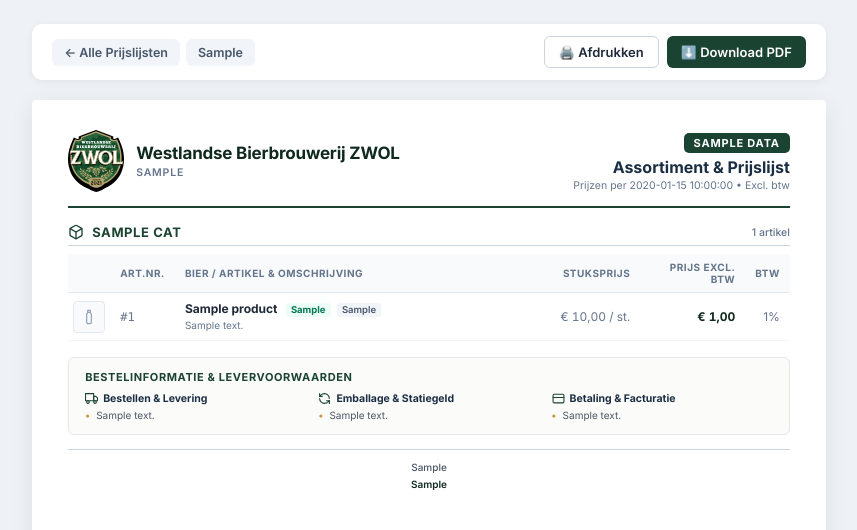
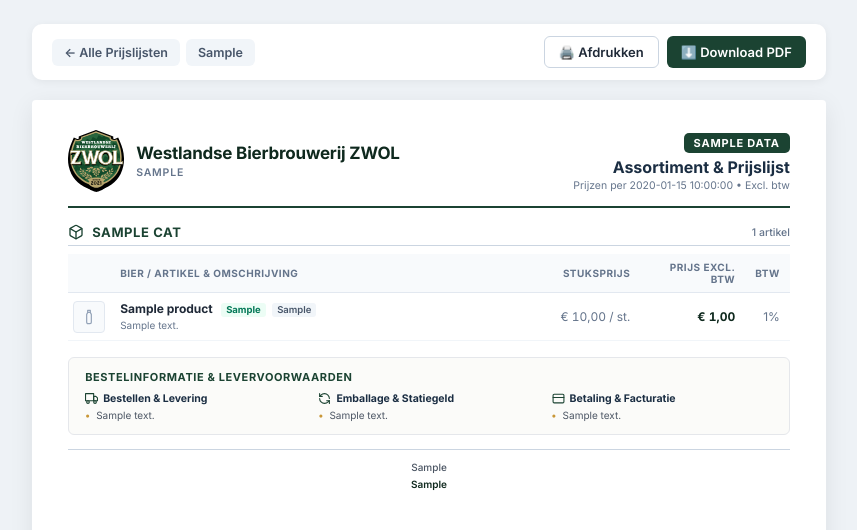
Before and after one commit to koenc/zwol-orders, a Python web app: template app/templates/price_lists/view.html in a window 1280 px wide. Shown: the top 530 px of the page, without its empty margins (211-1068 px from the left). Run offline with Jinja, Linux system fonts and the light colour scheme; the template is opened without the code that fills it: most values are stand-ins (such as "Sample title", 1, 10 or a date in 2020).

Commit message:
refactor(price-lists): verwijder kolom artikelnummer voor bredere omschrijving

```diff
--- a/app/templates/price_lists/view.html
+++ b/app/templates/price_lists/view.html
@@ -325,13 +325,6 @@
       color: #94a3b8;
     }
 
-    .cell-artno {
-      font-family: ui-monospace, SFMono-Regular, Menlo, Monaco, Consolas, monospace;
-      font-size: 10.5px;
-      color: var(--text-muted);
-      width: 55px;
-    }
-
     .cell-name {
       line-height: 1.25;
     }
@@ -650,7 +643,6 @@
           <thead>
             <tr>
               <th class="cell-img"></th>
-              <th style="width: 55px;">Art.nr.</th>
               <th>Bier / Artikel &amp; Omschrijving</th>
               <th class="th-right" style="width: 95px;">Stuksprijs</th>
               <th class="th-right" style="width: 105px;">Prijs excl. btw</th>
@@ -680,7 +672,6 @@
                     </div>
                   {% endif %}
                 </td>
-                <td class="cell-artno">#{{ p.article_number }}</td>
                 <td class="cell-name">
                   <span class="prod-title">{{ p.name }}</span>
                   {% if p.alcohol_pct %}<span class="prod-tag">{{ p.alcohol_pct }}</span>{% endif %}
```
